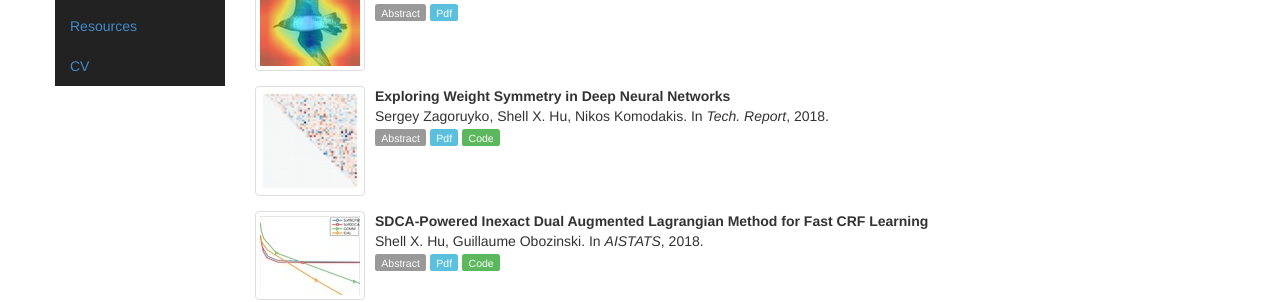
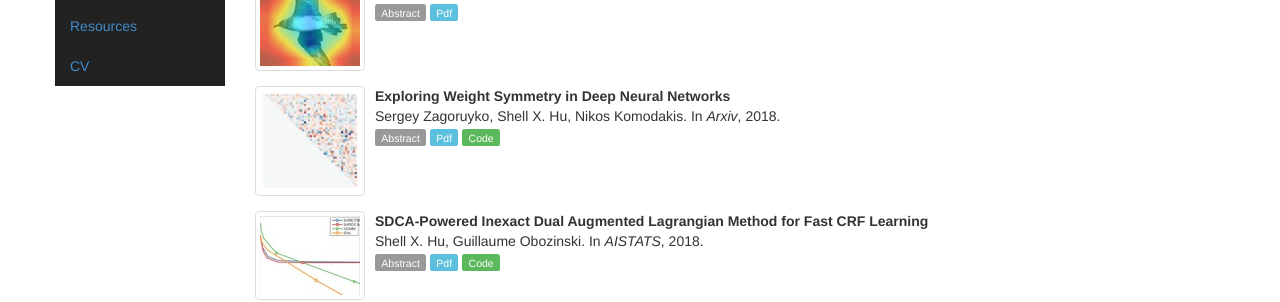
Before and after one commit to hushell/hushell.github.io, a Jekyll site: the page built from papers.html, in a window 1280 px wide. Shown: the part 324-626 px from the top of the page. Built offline with Jekyll 4.4.1, drawn with Linux system fonts in a browser that asks for light colours.

Commit message:
update links

```diff
--- a/_config.yml
+++ b/_config.yml
@@ -58,10 +58,10 @@
     year: 2018
     title: Exploring Weight Symmetry in Deep Neural Networks
     authors: Sergey Zagoruyko, Shell X. Hu, Nikos Komodakis
-    doc-url: papers/symnet.pdf
-    code: https://github.com/szagoruyko/symmetry.pytorch
+    doc-url: https://arxiv.org/abs/1812.11027
+    code: https://github.com/hushell/deep-symmetry
     img: symnet_log
-    booktitle: Tech. Report
+    booktitle: Arxiv
     abstract: >
         We propose to impose symmetry in neural network parameters to improve parameter usage and make use of dedicated convolution and matrix multiplication routines. Due to significant reduction in the number of parameters as a result of the symmetry constraints, one would expect a dramatic drop in accuracy. Surprisingly, we show that this is not the case, and, depending on network size, symmetry can have little or no negative effect on network accuracy, especially in deep overparameterized networks. We propose several ways to impose block symmetry in recurrent and convolutional neural networks, and show that our symmetry parameterizations satisfy universal approximation property for single hidden layer networks. We extensively evaluate these parameterizations on CIFAR, ImageNet and language modeling datasets, showing significant benefits from the use of symmetry. For instance, our ResNet-101 with channel-wise symmetry has almost 25% less parameters and only 0.2% accuracy loss on ImageNet.
   - layout: paper
--- a/index.html
+++ b/index.html
@@ -4,7 +4,7 @@
 picture: paris
 news:
   - >
-      Our paper <a href="papers/nips18_cl.pdf">Variational Information Distillation for Knowledge Transfer</a> is accepted by <a href="http://cvpr2019.thecvf.com/">CVPR 2019</a>.
+      Our paper <a href="https://arxiv.org/abs/1904.05835">Variational Information Distillation for Knowledge Transfer</a> is accepted by <a href="http://cvpr2019.thecvf.com/">CVPR 2019</a>.
   - >
       Gave a talk at STADIUS, KU Leuven, <a href="papers/mutual_info.pdf">On Variational Characterization of Mutual Information for Regularizing Deep Learning</a>, Nov 30th 2018.
   - >
```
